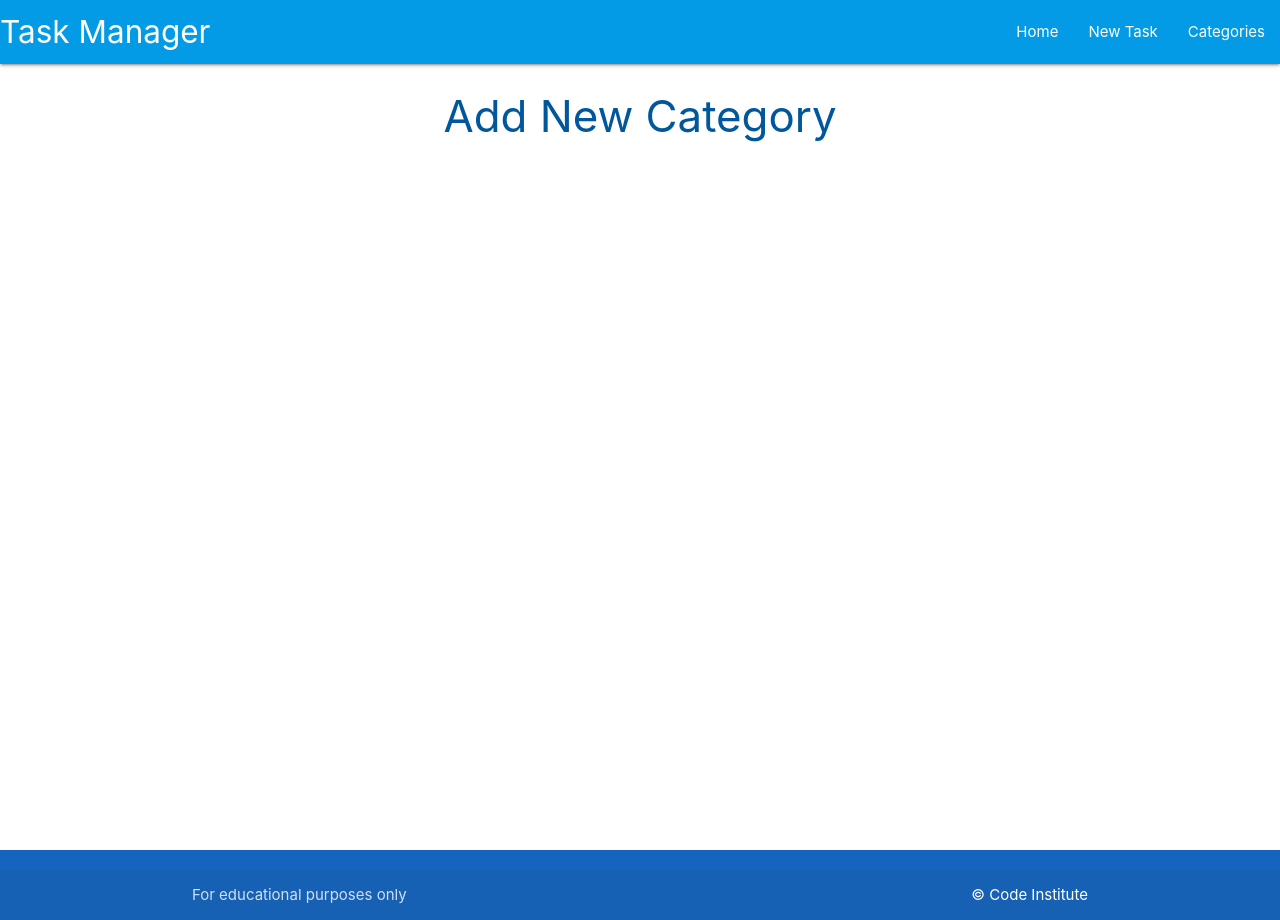
After one commit to Parbelaez/task_manager, a Flask app: page /add_category in a window 1280 px wide. The commit adds this page. Run offline with Flask 3, Linux system fonts and the light colour scheme.

````diff
--- a/taskmanager/routes.py
+++ b/taskmanager/routes.py
@@ -5,3 +5,11 @@ from taskmanager.models import Category, Task
 @app.route('/')
 def home():
     return render_template('tasks.html')
+
+@app.route('/categories')
+def categories():
+    return render_template('categories.html')
+
+@app.route('/add_category', methods=['GET', 'POST'])
+def add_category():
+    return render_template('add_category.html')
--- /dev/null
+++ b/taskmanager/templates/add_category.html
@@ -0,0 +1,7 @@
+{% extends "base.html" %}
+{% block content %}
+
+<h3 class="light-blue-text text-darken-4 center-align">Add New Category</h3>
+
+{% endblock %}
+```
--- a/taskmanager/templates/base.html
+++ b/taskmanager/templates/base.html
@@ -20,7 +20,7 @@
                 <ul class="right hide-on-med-and-down">
                     <li><a href="{{ url_for('home') }}">Home</a></li>
                     <li><a href="">New Task</a></li>
-                    <li><a href="">Categories</a></li>
+                    <li><a href="{{ url_for('categories') }}">Categories</a></li>
                 </ul>
             </div>
         </nav>
@@ -29,7 +29,7 @@
         <ul class="sidenav" id="mobile-demo">
             <li><a href="{{ url_for('home') }}">Home</a></li>
             <li><a href="">New Task</a></li>
-            <li><a href="">Categories</a></li>
+            <li><a href="{{ url_for('categories') }}">Categories</a></li>
         </ul>
     </header>
 
--- a/taskmanager/templates/tasks.html
+++ b/taskmanager/templates/tasks.html
@@ -2,7 +2,6 @@
 {% block content %}
 
 <h3 class="light-blue-text text-darken-4 center-align">Tasks</h3>
-    | Welcome to the home page
 
 {% endblock %}
 ```
````
Also changed, not shown: taskmanager/templates/categories.html (added, +15 -0 lines).
